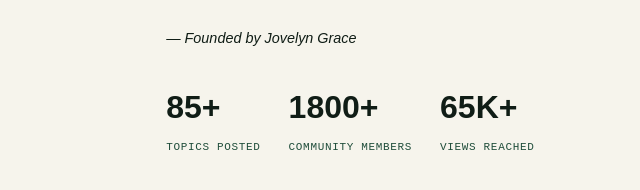
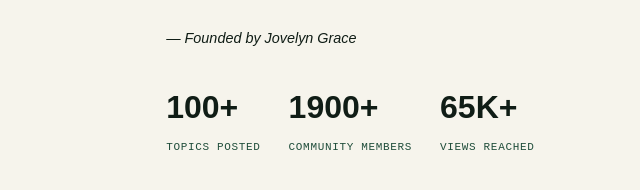
Before and after one commit to jovelyngrace26-afk/econforyouth, a plain HTML site: page index.html in a window 1280 px wide. Shown: the part 1181-1371 px from the top of the page, 566-1206 px from the left. Drawn offline with Linux system fonts and the light colour scheme.

Commit message:
article & main page nums

```diff
--- a/index.html
+++ b/index.html
@@ -1203,10 +1203,9 @@
         </p>
       </div>
 
-      <!-- OPTIONAL -->
       <div class="about-stats">
-        <div class="stat"><b class="count-up" data-count-to="85" data-suffix="+">0</b><span>Topics posted</span></div>
-        <div class="stat"><b class="count-up" data-count-to="1800" data-suffix="+">0</b><span>Community members</span></div>
+        <div class="stat"><b class="count-up" data-count-to="100" data-suffix="+">0</b><span>Topics posted</span></div>
+        <div class="stat"><b class="count-up" data-count-to="1900" data-suffix="+">0</b><span>Community members</span></div>
         <div class="stat"><b class="count-up" data-count-to="65" data-suffix="K+">0</b><span>Views reached</span></div>
       </div>
 
```
Also changed, not shown: articles/index.html (+1 -1 lines).
